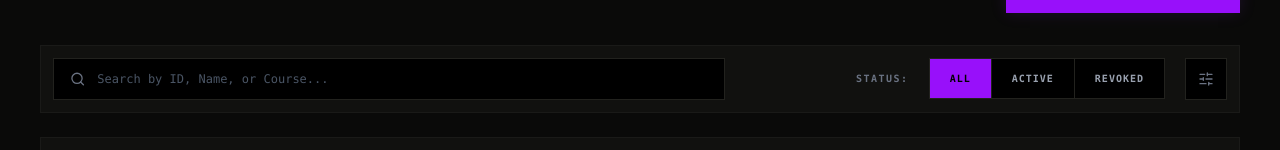
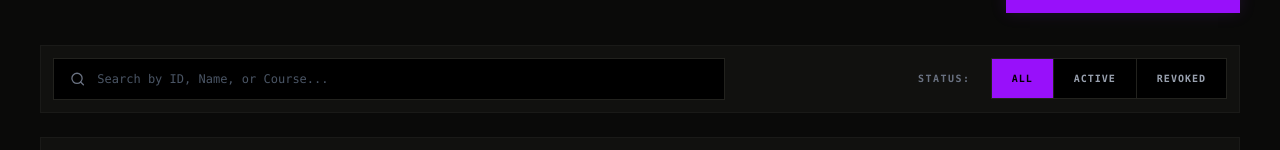
Before and after one commit to itsKarthiks/certiauth-frontend, a React (Vite) app: page /logs in a window 1280 px wide. Shown: the part 161-311 px from the top of the page. Built offline with nearby package versions, Linux system fonts and the light colour scheme; no server answers; the database is empty; sample sign-in values are in the browser's storage.

Commit message:
Removed the filter button which was useless

```diff
--- a/src/components/CertificateLogs.jsx
+++ b/src/components/CertificateLogs.jsx
@@ -4,7 +4,6 @@ import {
     Bell,
     Sun,
     Search,
-    SlidersHorizontal,
     Plus,
     MoreVertical,
     Ban,
@@ -249,10 +248,6 @@ const CertificateLogs = () => {
                                 REVOKED
                             </button>
                         </div>
-
-                        <button className="p-3 bg-black border border-[#22221e] text-gray-500 hover:text-white transition-colors ml-2">
-                            <SlidersHorizontal className="w-4 h-4" />
-                        </button>
                     </div>
                 </div>
 
```
